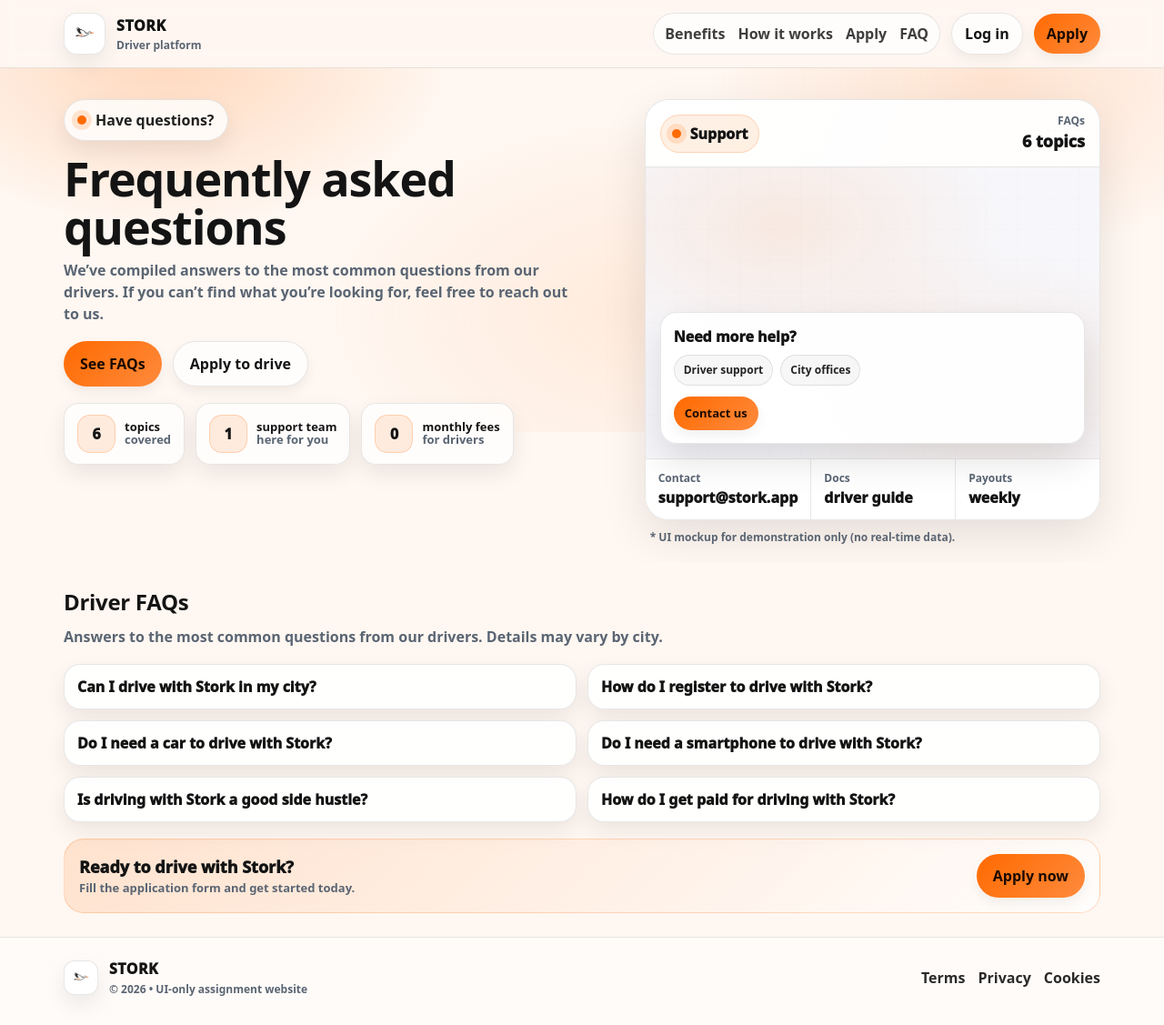
After one commit to saricic/Stork, a Django app: template templates/stork/faq.html in a window 1280 px wide. The commit adds this page. Shown: the whole page at 91% size. Run offline with Django 3.2, Linux system fonts and the light colour scheme; the template is opened without the code that fills it, so the values that code supplies are empty.

Commit message:
Add FAQ page and update driver template

```diff
--- /dev/null
+++ b/templates/stork/faq.html
@@ -0,0 +1,209 @@
+{% extends "stork/base.html" %}
+{% load static %}
+
+{% block title %}Stork | Driver FAQ{% endblock %}
+{% block meta_description %}Frequently asked questions from Stork drivers.{% endblock %}
+
+{% block content %}
+  <!-- Top navigation bar -->
+  <div class="topbar">
+    <div class="container topbar__inner">
+      <a class="brand" href="/driver/">
+        <img class="brand__logo" src="{% static 'stork/img/stork-logo.png' %}" alt="Stork logo">
+        <div class="brand__text">
+          <div class="brand__name">STORK</div>
+          <div class="brand__tag">Driver platform</div>
+        </div>
+      </a>
+
+      <div class="topbar__right">
+        <nav class="nav">
+          <a href="/driver/#benefits">Benefits</a>
+          <a href="/driver/#how">How it works</a>
+          <a href="/driver/#apply">Apply</a>
+          <a href="#faq">FAQ</a>
+        </nav>
+
+        <a class="btn btn--ghost" href="#">Log in</a>
+        <a class="btn btn--primary" href="/driver/#apply">Apply</a>
+      </div>
+    </div>
+  </div>
+
+  <!-- Hero -->
+  <header class="hero">
+    <div class="hero__bg"></div>
+
+    <div class="container hero__grid">
+      <div class="hero__left">
+        <div class="badge">
+          <span class="badge__dot"></span>
+          Have questions?
+        </div>
+
+        <h1 class="hero__title">Frequently asked questions</h1>
+
+        <p class="hero__lead">
+          We’ve compiled answers to the most common questions from our drivers.
+          If you can’t find what you’re looking for, feel free to reach out to us.
+        </p>
+
+        <div class="hero__cta">
+          <a class="btn btn--primary btn--lg" href="#faq">See FAQs</a>
+          <a class="btn btn--ghost btn--lg" href="/driver/#apply">Apply to drive</a>
+        </div>
+
+        <div class="hero__facts">
+          <div class="fact">
+            <div class="fact__num">6</div>
+            <div class="fact__text">topics<br><span>covered</span></div>
+          </div>
+          <div class="fact">
+            <div class="fact__num">1</div>
+            <div class="fact__text">support team<br><span>here for you</span></div>
+          </div>
+          <div class="fact">
+            <div class="fact__num">0</div>
+            <div class="fact__text">monthly fees<br><span>for drivers</span></div>
+          </div>
+        </div>
+      </div>
+
+      <!-- Decorative card -->
+      <div class="hero__right">
+        <div class="mock">
+          <div class="mock__top">
+            <div class="mock__pill">
+              <span class="pulse"></span>
+              Support
+            </div>
+            <div class="mock__earn">
+              <div class="mock__earnLabel">FAQs</div>
+              <div class="mock__earnValue">6 topics</div>
+            </div>
+          </div>
+
+          <div class="mock__map" aria-label="FAQ placeholder">
+            <div class="map__grid"></div>
+
+            <div class="ridecard">
+              <div class="ridecard__title">Need more help?</div>
+              <div class="ridecard__row">
+                <span class="chip">Driver support</span>
+                <span class="chip">City offices</span>
+              </div>
+              <div class="ridecard__cta">
+                <span class="btn btn--primary btn--sm">Contact us</span>
+              </div>
+            </div>
+          </div>
+
+          <div class="mock__bottom">
+            <div class="mini">
+              <div class="mini__k">Contact</div>
+              <div class="mini__v">support@stork.app</div>
+            </div>
+            <div class="mini">
+              <div class="mini__k">Docs</div>
+              <div class="mini__v">driver guide</div>
+            </div>
+            <div class="mini">
+              <div class="mini__k">Payouts</div>
+              <div class="mini__v">weekly</div>
+            </div>
+          </div>
+        </div>
+
+        <div class="sideNote">
+          * UI mockup for demonstration only (no real-time data).
+        </div>
+      </div>
+    </div>
+  </header>
+
+  <main>
+    <!-- FAQ Section -->
+    <section class="section" id="faq">
+      <div class="container">
+        <div class="section__head">
+          <h2>Driver FAQs</h2>
+          <p>Answers to the most common questions from our drivers. Details may vary by city.</p>
+        </div>
+
+        <div class="faq">
+          <details>
+            <summary>Can I drive with Stork in my city?</summary>
+            <p>
+              Stork is expanding, but we’re not available everywhere. Check supported cities
+              or contact our team to see if Stork operates in your area.
+            </p>
+          </details>
+
+          <details>
+            <summary>How do I register to drive with Stork?</summary>
+            <p>
+              Fill in your details, upload required documents and submit your application.
+              After approval and onboarding, you can start driving.
+            </p>
+          </details>
+
+          <details>
+            <summary>Do I need a car to drive with Stork?</summary>
+            <p>
+              Yes. If you don’t have a car, you can join partner fleets or use rental options
+              depending on your city.
+            </p>
+          </details>
+
+          <details>
+            <summary>Do I need a smartphone to drive with Stork?</summary>
+            <p>
+              Yes — ride requests and navigation are handled in the driver app. A modern phone is recommended.
+            </p>
+          </details>
+
+          <details>
+            <summary>Is driving with Stork a good side hustle?</summary>
+            <p>
+              Yes. You choose when to go online. There are no minimum hours — drive evenings, weekends,
+              or whenever you want.
+            </p>
+          </details>
+
+          <details>
+            <summary>How do I get paid for driving with Stork?</summary>
+            <p>
+              Payouts are processed weekly. You can track earnings and payout history in the app (UI placeholder).
+            </p>
+          </details>
+        </div>
+
+        <div class="finalCta">
+          <div>
+            <div class="finalCta__title">Ready to drive with Stork?</div>
+            <div class="finalCta__sub">Fill the application form and get started today.</div>
+          </div>
+          <a class="btn btn--primary btn--lg" href="/driver/#apply">Apply now</a>
+        </div>
+      </div>
+    </section>
+  </main>
+
+  <footer class="footer">
+    <div class="container footer__inner">
+      <div class="footer__left">
+        <img class="brand__logo brand__logo--small" src="{% static 'stork/img/stork-logo.png' %}" alt="Stork logo">
+        <div>
+          <div class="footer__brand">STORK</div>
+          <div class="footer__muted">© 2026 • UI-only assignment website</div>
+        </div>
+      </div>
+
+      <div class="footer__links">
+        <a href="#">Terms</a>
+        <a href="#">Privacy</a>
+        <a href="#">Cookies</a>
+      </div>
+    </div>
+  </footer>
+{% endblock %}
```
Also changed, not shown: templates/stork/driver.html (+3 -43 lines), 1 other file.
